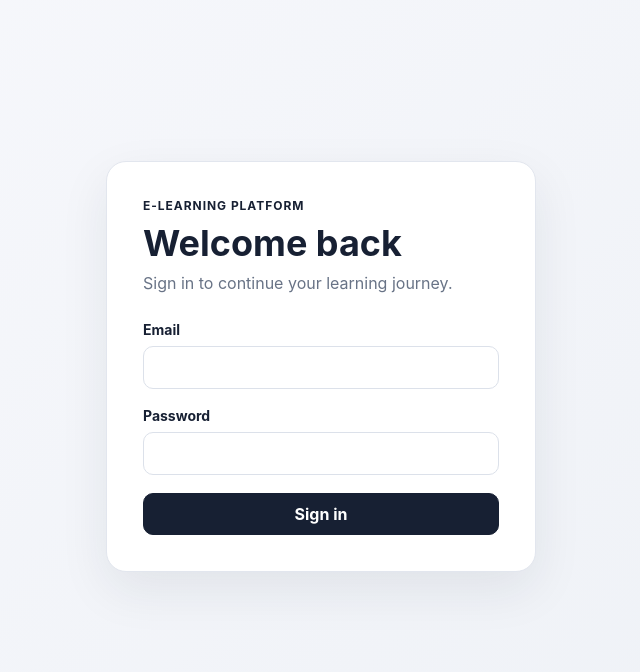
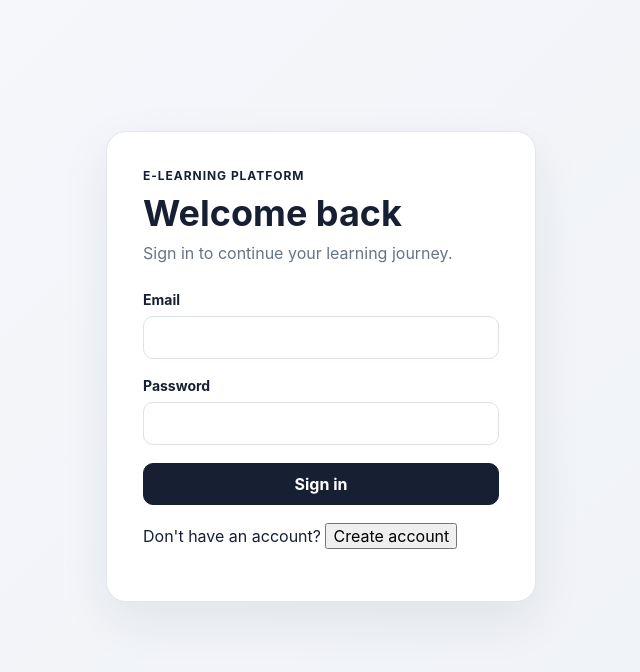
Before and after one commit to prashantpiyush1111/e-learning-java-fullstack, a React (Vite) app in the folder frontend/: page /login in a window 1280 px wide. Shown: the top 672 px of the page, without its empty margins (319-959 px from the left). Built offline with nearby package versions, Linux system fonts and the light colour scheme; no server answers.

Commit message:
feat(frontend): link login to registration

```diff
--- a/frontend/src/pages/Login.jsx
+++ b/frontend/src/pages/Login.jsx
@@ -35,6 +35,7 @@ export default function Login() {
       <label>Password<input type="password" required autoComplete="current-password" value={form.password} onChange={e => setForm({ ...form, password: e.target.value })} /></label>
       {error && <div className="alert error">{error}</div>}
       <button className="primary-button auth-submit" disabled={submitting}>{submitting ? 'Signing in…' : 'Sign in'}</button>
+      <p className="auth-switch">Don't have an account? <button type="button" onClick={() => navigate('/register')}>Create account</button></p>
     </form>
   </section></main>;
 }
```
